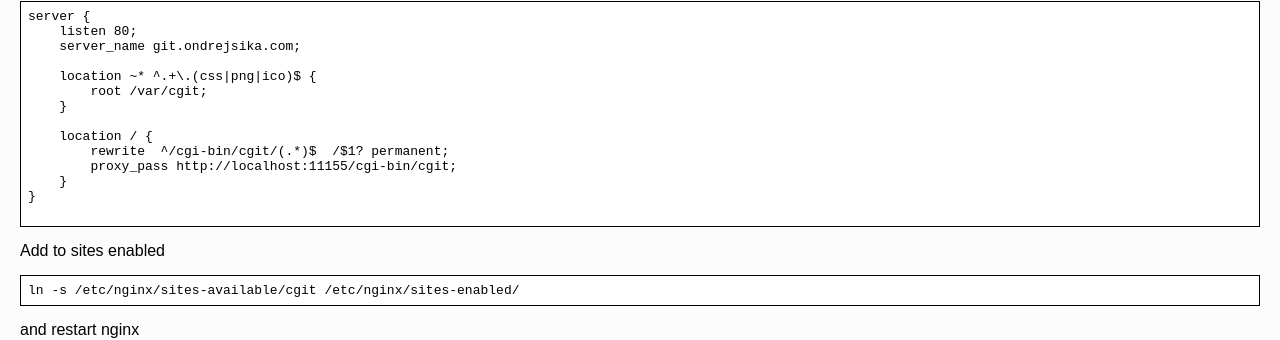
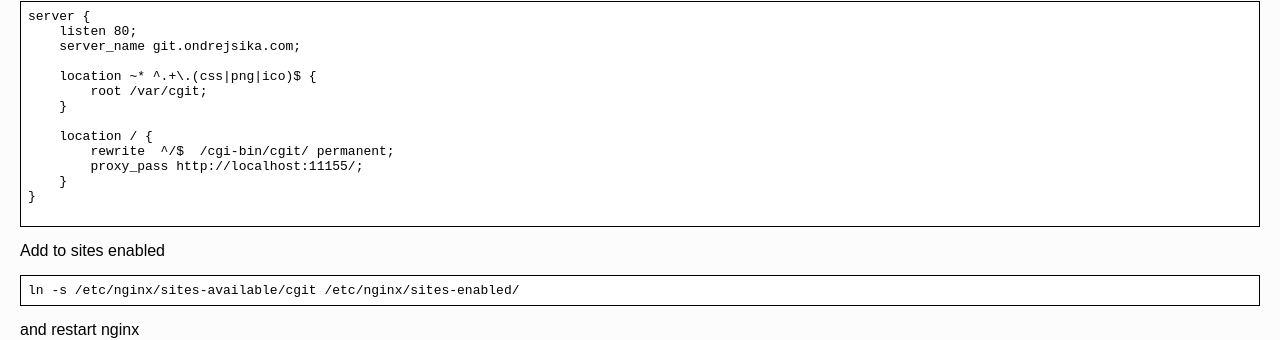
Before and after one commit to ondrejsika/ondrejsika.com, a Jekyll site: the page built from _posts/2013-12-03-run-cgit-on-nginx.md, in a window 1280 px wide. Shown: the part 1387-1727 px from the top of the page. Built offline with Jekyll 4.4.1, drawn with Linux system fonts in a browser that asks for light colours; Markdown is read by kramdown in place of the engine named in the settings; comment, search, counter and statistics services are not loaded.

Commit message:
fix cgit on nginx

```diff
--- a/_posts/2013-12-03-run-cgit-on-nginx.md
+++ b/_posts/2013-12-03-run-cgit-on-nginx.md
@@ -101,8 +101,8 @@
     }
 
     location / {
-        rewrite  ^/cgi-bin/cgit/(.*)$  /$1? permanent;
-        proxy_pass http://localhost:11155/cgi-bin/cgit;
+        rewrite  ^/$  /cgi-bin/cgit/ permanent;
+        proxy_pass http://localhost:11155/;
     }
 }
 
```
